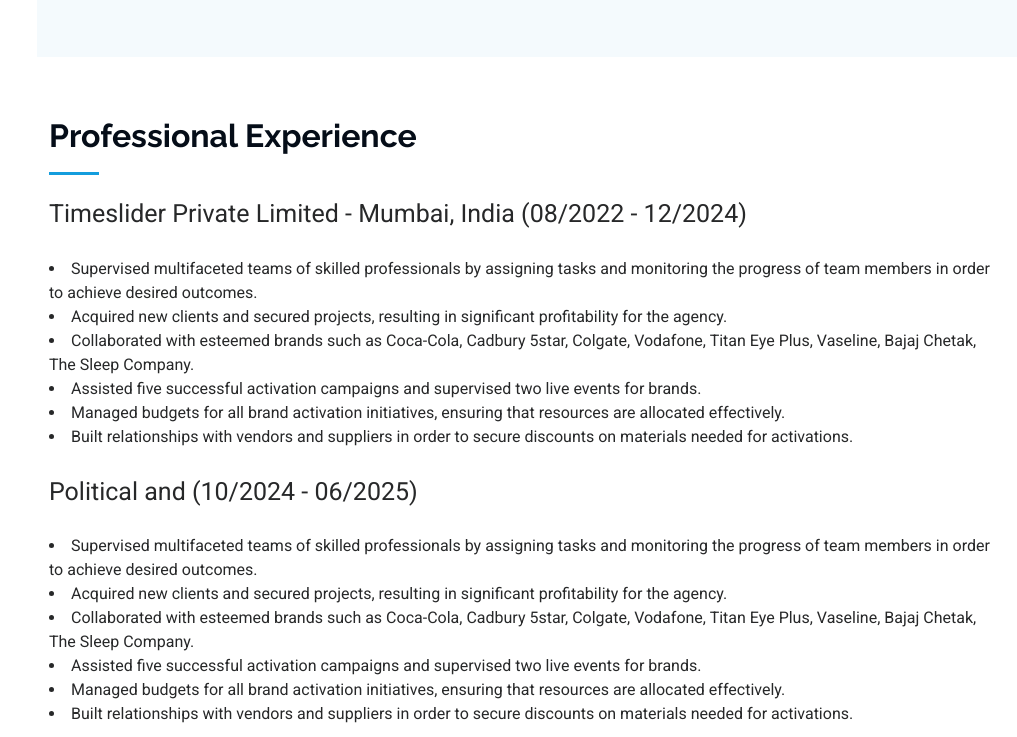
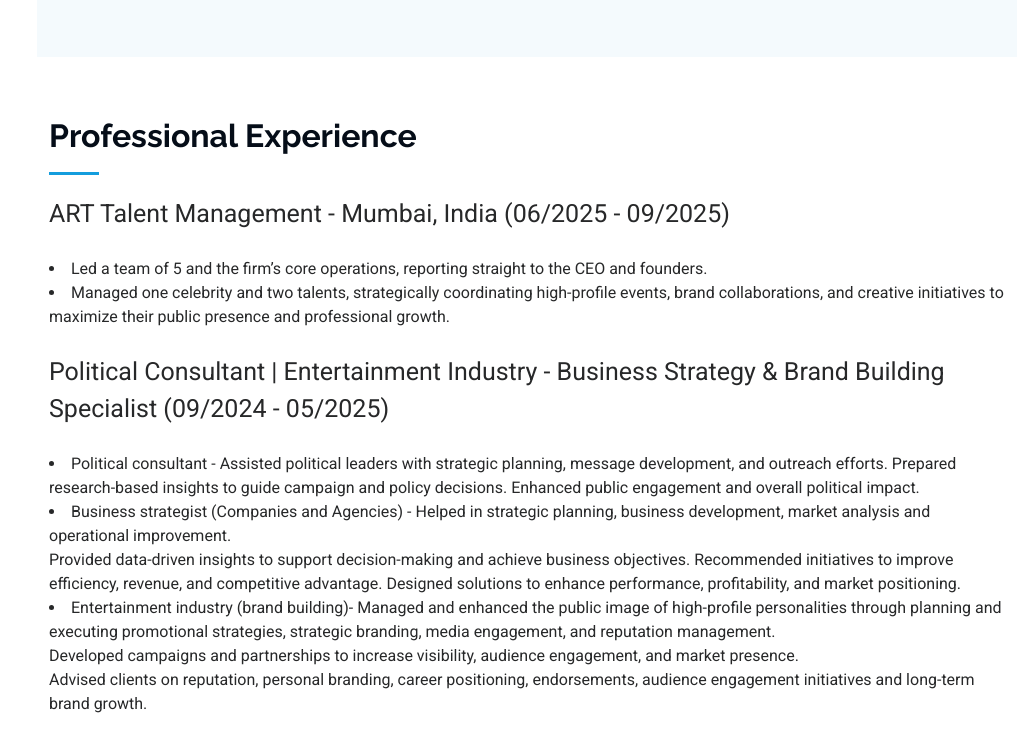
Before and after one commit to ajeeta-gharpure/ajeeta-gharpure.github.io, a plain HTML site: page index.html in a window 1280 px wide. Shown: the part 2059-2796 px from the top of the page, without its empty margins (263-1280 px from the left). Drawn offline with Linux system fonts and the light colour scheme.

Commit message:
update projects

```diff
--- a/index.html
+++ b/index.html
@@ -70,7 +70,7 @@
 
       <div class="container" data-aos="fade-up" data-aos-delay="100">
         <h2>Ajeeta Gharpure</h2>
-        <p><span class="typed" data-typed-items="Strategist,Brand Activation Manager,Experiential Marketer,">Strategist</span><span class="typed-cursor typed-cursor--blink" aria-hidden="true"></span><span class="typed-cursor typed-cursor--blink" aria-hidden="true"></span></p>
+        <p><span class="typed" data-typed-items="Business Strategist,Brand Activation Manager,Experiential Marketer,Celebrity Manager"></span><span class="typed-cursor typed-cursor--blink" aria-hidden="true"></span><span class="typed-cursor typed-cursor--blink" aria-hidden="true"></span></p>
       </div>
 
     </section><!-- /Hero Section -->
@@ -191,22 +191,18 @@
       <!-- Section Title -->
       <div class="container section-title aos-init aos-animate" data-aos="fade-up">
         <h2>Professional Experience</h2>
-        <p><span class="skill" style="font-size: 25px;"><span>Timeslider Private Limited - Mumbai, India (08/2022 - 12/2024)</span></span></p><br><span class="skill" style="font-size: 18px;"></span><li>Supervised multifaceted teams of skilled professionals by assigning tasks and monitoring the progress of team members in order to achieve desired outcomes.
-        </li><li>Acquired new clients and secured projects, resulting in significant profitability for the agency.</li>
-        <li>Collaborated with esteemed brands such as Coca-Cola, Cadbury 5star, Colgate, Vodafone, Titan Eye Plus, Vaseline, Bajaj Chetak, The Sleep Company.</li>
-        <li>Assisted five successful activation campaigns and supervised two live events for brands.</li>
-        <li>Managed budgets for all brand activation initiatives, ensuring that resources are allocated effectively.</li>
-        <li>Built relationships with vendors and suppliers in order to secure discounts on materials needed for activations.</li>
+        <p><span class="skill" style="font-size: 25px;"><span>ART Talent Management - Mumbai, India (06/2025 - 09/2025)</span></span></p><br><span class="skill" style="font-size: 18px;"></span>
+        <li>Led a team of 5 and the firm’s core operations, reporting straight to the CEO and founders. </li>
+        <li>Managed one celebrity and two talents, strategically coordinating high-profile events, brand collaborations, and creative initiatives to maximize their public presence and professional growth.</li>
       <p></p><br>
-        <p><span class="skill" style="font-size: 25px;"><span>Political and  (10/2024 - 06/2025)</span></span></p><br><span class="skill" style="font-size: 18px;"></span><li>Supervised multifaceted teams of skilled professionals by assigning tasks and monitoring the progress of team members in order to achieve desired outcomes.
-        </li><li>Acquired new clients and secured projects, resulting in significant profitability for the agency.</li>
-        <li>Collaborated with esteemed brands such as Coca-Cola, Cadbury 5star, Colgate, Vodafone, Titan Eye Plus, Vaseline, Bajaj Chetak, The Sleep Company.</li>
-        <li>Assisted five successful activation campaigns and supervised two live events for brands.</li>
-        <li>Managed budgets for all brand activation initiatives, ensuring that resources are allocated effectively.</li>
-        <li>Built relationships with vendors and suppliers in order to secure discounts on materials needed for activations.</li>
+        <p><span class="skill" style="font-size: 25px;"><span>Political Consultant | Entertainment Industry - Business Strategy & Brand Building Specialist (09/2024 - 05/2025)</span></span></p><br><span class="skill" style="font-size: 18px;"></span>
+        <li>Political consultant - Assisted political leaders with strategic planning, message development, and outreach efforts. Prepared research-based insights to guide campaign and policy decisions. Enhanced public engagement and overall political impact.</li>
+        <li>Business strategist (Companies and Agencies) - Helped in strategic planning, business development, market analysis and operational improvement.<br> Provided data-driven insights to support decision-making and achieve business objectives. Recommended initiatives to improve efficiency, revenue, and competitive advantage. Designed solutions to enhance performance, profitability, and market positioning.</li>
+        <li>Entertainment industry (brand building)- Managed and enhanced the public image of high-profile personalities through planning and executing promotional strategies, strategic branding, media engagement, and reputation management. <br>Developed campaigns and partnerships to increase visibility, audience engagement, and market presence. <br>Advised clients on reputation, personal branding, career positioning, endorsements, audience engagement initiatives and long-term brand growth.</li>
       <p></p><br>
-        <p><span class="skill" style="font-size: 25px;"><span>Timeslider Private Limited - Mumbai, India (08/2022 - 09/2024)</span></span></p><br><span class="skill" style="font-size: 18px;"></span><li>Supervised multifaceted teams of skilled professionals by assigning tasks and monitoring the progress of team members in order to achieve desired outcomes.
-        </li><li>Acquired new clients and secured projects, resulting in significant profitability for the agency.</li>
+        <p><span class="skill" style="font-size: 25px;"><span>Timeslider Private Limited - Mumbai, India (07/2022 - 09/2024)</span></span></p><br><span class="skill" style="font-size: 18px;"></span>
+        <li>Supervised multifaceted teams of skilled professionals by assigning tasks and monitoring the progress of team members in order to achieve desired outcomes.</li>
+        <li>Acquired new clients and secured projects, resulting in significant profitability for the agency.</li>
         <li>Collaborated with esteemed brands such as Coca-Cola, Cadbury 5star, Colgate, Vodafone, Titan Eye Plus, Vaseline, Bajaj Chetak, The Sleep Company.</li>
         <li>Assisted five successful activation campaigns and supervised two live events for brands.</li>
         <li>Managed budgets for all brand activation initiatives, ensuring that resources are allocated effectively.</li>
@@ -227,8 +223,8 @@
       <div class="container section-title aos-init aos-animate" data-aos="fade-up">
         <h2>Education</h2>
 
-      <p><span class="skill" style="font-size: 25px;"><span>Education</span></span></p><br><span class="skill" style="font-size: 18px;"></span>
-      <p>Bachelor of Commerce (Bussiness Management Special), Mumbai University</p>
+      <li>Bachelor of Commerce (Business Management Special), Mumbai University</li>
+      <li>Currently Persuing Master in Business Administration, NMIMS, Mumbai (Part-Time)</li>
     <p></p>
 
     </div><!-- End Section Title -->
```
